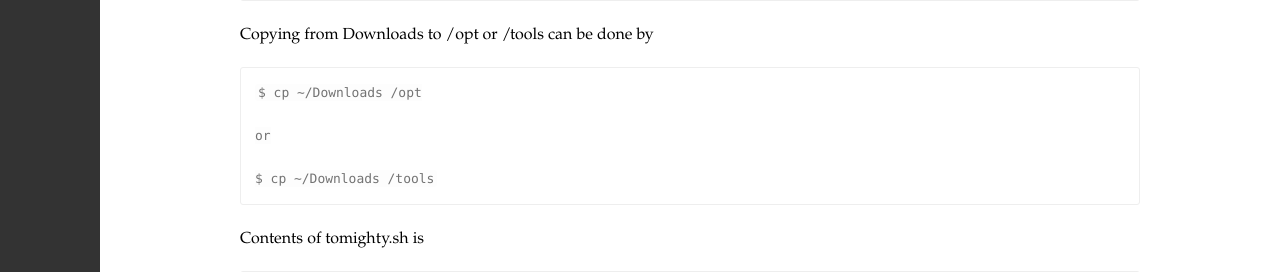
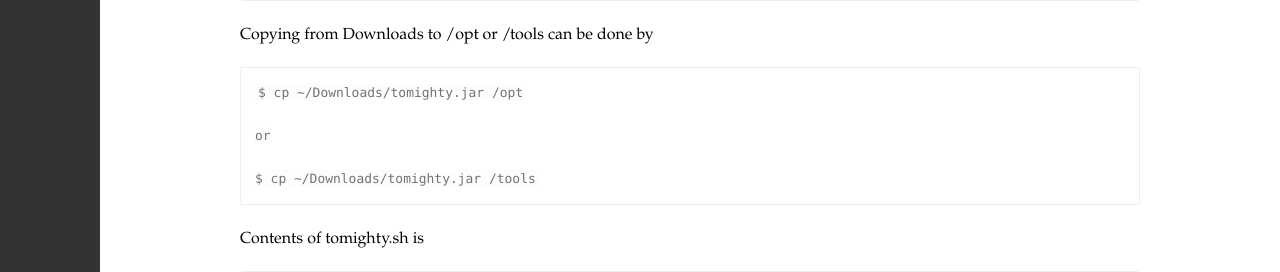
Before and after one commit to hpalappetty/silkyprogrammer.github.com, a Jekyll site: the page built from _posts/2014-02-09-adding-tomighty-to-startup-applications-in-ubuntu.md, in a window 1280 px wide. Shown: the part 483-755 px from the top of the page. Built offline with Jekyll 4.4.1, drawn with Linux system fonts in a browser that asks for light colours; some web fonts are replaced.

Commit message:
correction in tomighty post

```diff
--- a/_posts/2014-02-09-adding-tomighty-to-startup-applications-in-ubuntu.md
+++ b/_posts/2014-02-09-adding-tomighty-to-startup-applications-in-ubuntu.md
@@ -16,11 +16,11 @@ Title: 'Adding tomighty pomodoro timer to Ubuntu startup applications'
 
 <p>Copying from Downloads to /opt or /tools can be done by</p>
 
-    $ cp ~/Downloads /opt
+    $ cp ~/Downloads/tomighty.jar /opt
 
     or
 
-    $ cp ~/Downloads /tools
+    $ cp ~/Downloads/tomighty.jar /tools
 
 <p>Contents of tomighty.sh is </p>
 
```
